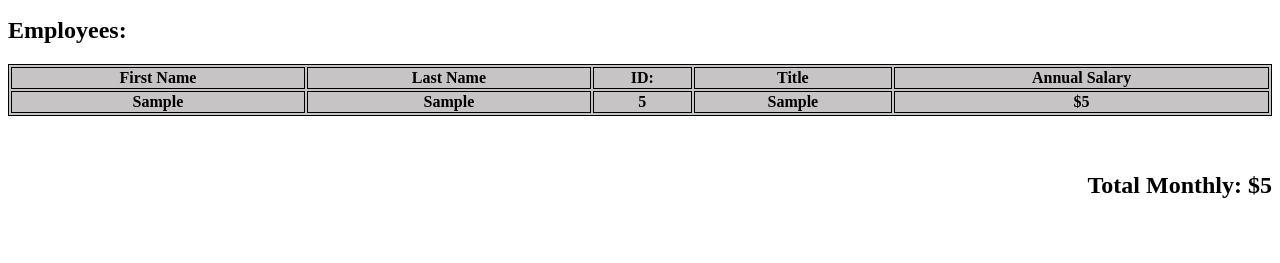
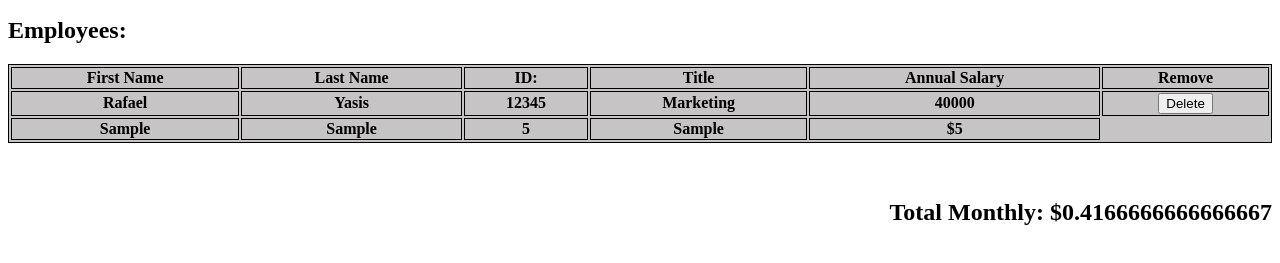
Before and after one commit to yasis12/weekend-salary-calculator, a plain HTML site: page Weekend Salary Calculator/index.html in a window 1280 px wide. Both pictures are taken after typing "Sample", "Sample", "5", "Sample", "5" into the empty fields and a click on the button "Submit". Shown: the part 125-388 px from the top of the page. Drawn offline with Linux system fonts and the light colour scheme.

Commit message:
added delete button to the table

```diff
--- a/Weekend Salary Calculator/client.js
+++ b/Weekend Salary Calculator/client.js
@@ -10,6 +10,7 @@ console.log('hello Raf');
 // let jobTitle = '';
 // let annualSalary = 0;
 let annualSalaryCombined = 0;
+let annualMonthlySalary = 0;
 
 
 function salaryCalculator(event) {
@@ -41,12 +42,14 @@ employeeTable.innerHTML +=`
           </tr>
 `
 annualSalaryCombined += Number(annualSalary);
-
-console.log('Combined salary thing', annualSalaryCombined);
+// console.log('Combined salary thing', annualSalaryCombined);
+annualMonthlySalary = annualSalaryCombined / 12;
 
 totalMonthly.innerHTML = `
-<h2>Total Monthly: $${annualSalaryCombined}</h2>
+<h2>Total Monthly: $${annualMonthlySalary}</h2>
 `
+}
 
-
+function removeEmployee(event) {
+    console.log('Good Bye');
 }
--- a/Weekend Salary Calculator/index.html
+++ b/Weekend Salary Calculator/index.html
@@ -51,6 +51,17 @@
             <th>ID:</th>
             <th>Title</th>
             <th>Annual Salary</th>
+            <th>Remove</th>
+          </tr>
+          <tr>
+            <th>Rafael</th>
+            <th>Yasis</th>
+            <th>12345</th>
+            <th>Marketing</th>
+            <th>40000</th>
+            <th>
+                <button id="delete" onclick="removeEmployee()">Delete</button>
+            </th>
           </tr>
 
         </table>
```
